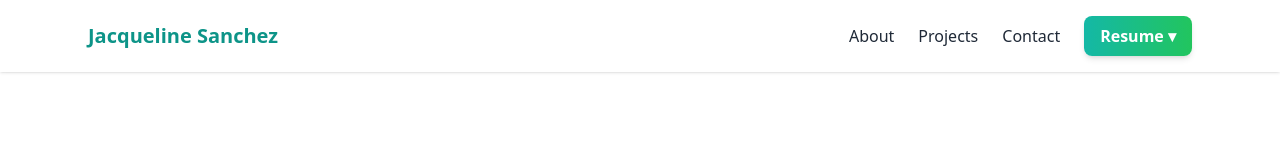
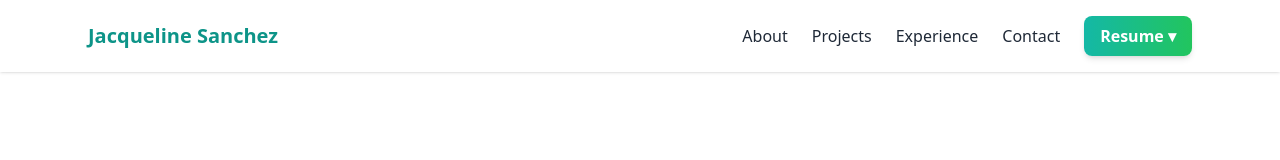
Before and after one commit to jupitersnow1/jupitersnow1.github.io, a website: page index.html in a window 1280 px wide. Shown: the top 160 px of the page. Drawn offline with nearby package versions, Linux system fonts and the light colour scheme.

Commit message:
updating nav bar

```diff
--- a/index.html
+++ b/index.html
@@ -34,6 +34,7 @@
 
         <a href = "#about" class = "hover:text-teal-600">About</a>
         <a href = "#projects" class = "hover:text-teal-600">Projects</a>
+        <a href = "#experience" class = "hover:text-teal-600">Experience</a>
         <a href = "#contact" class = "hover:text-teal-600">Contact</a>
 
         <!---- resume option ----->
```
